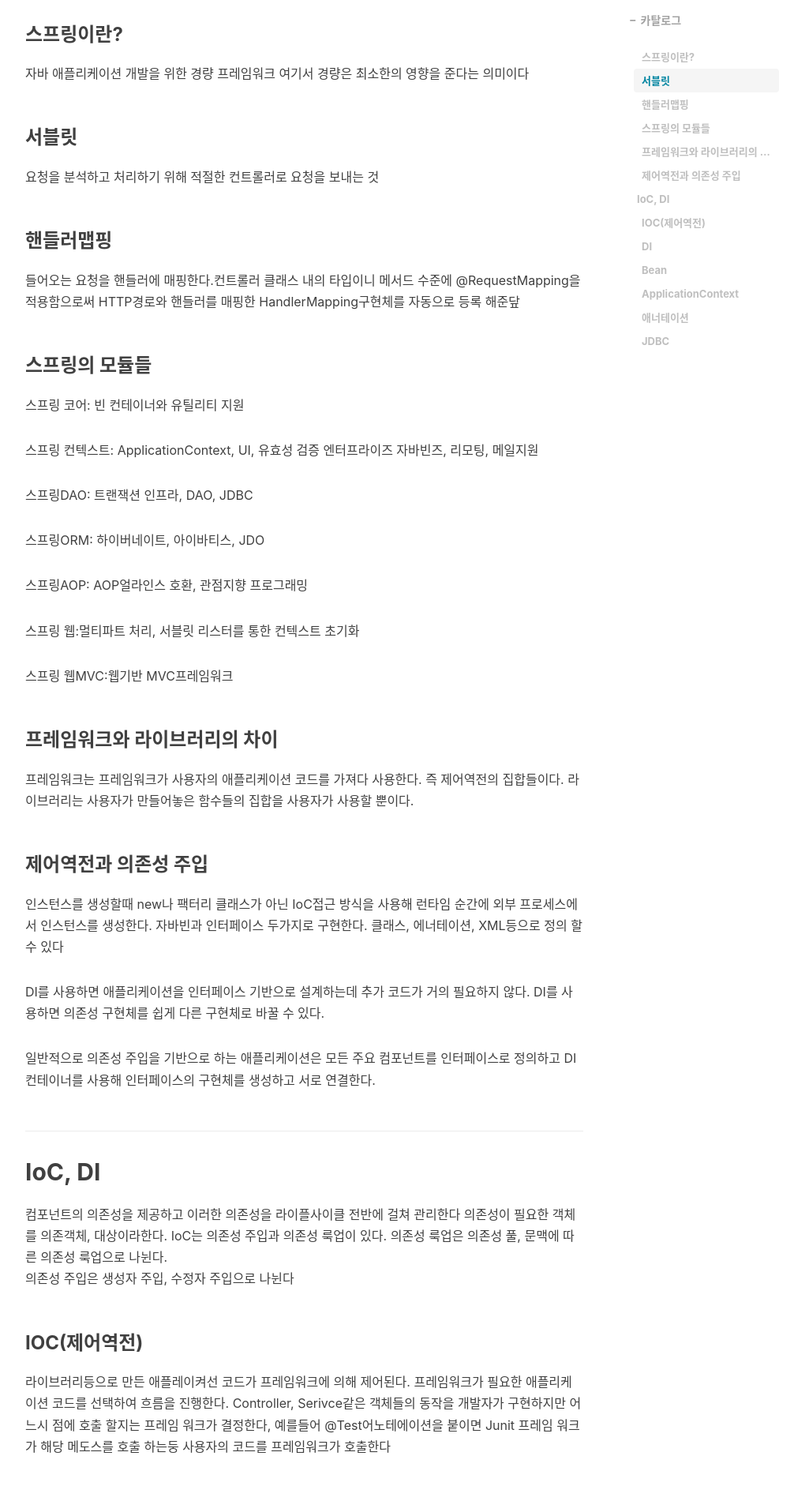
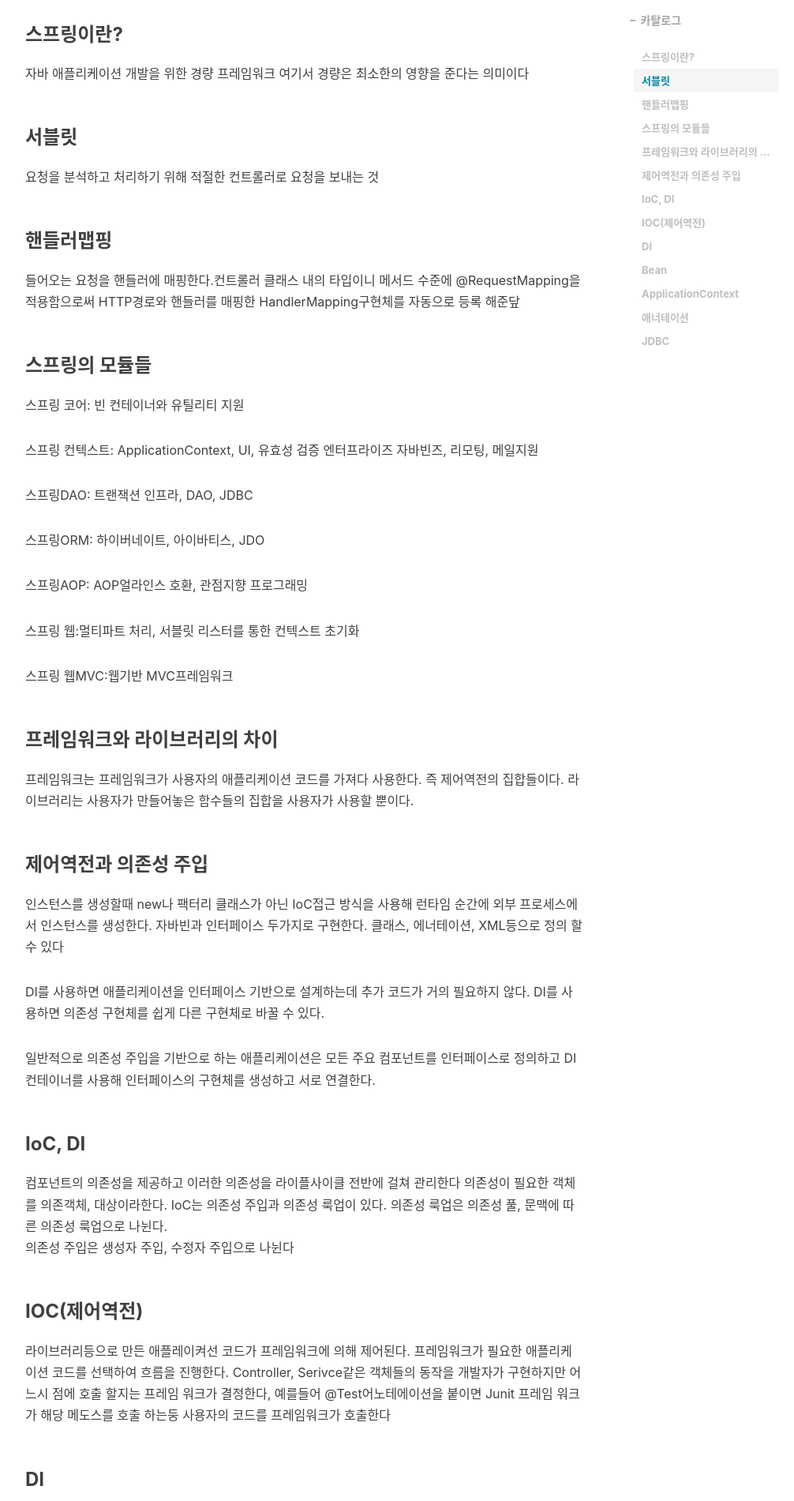
Before and after one commit to H37-J/H37-J.github.io, a Jekyll site: the page built from _posts/spring/2021-09-08-spring(1).markdown, in a window 1280 px wide. Shown: the part 566-2467 px from the top of the page at 79% size, without its empty margins (233-1239 px from the left). Built offline with Jekyll 4.4.1, drawn with Linux system fonts in a browser that asks for light colours; nearby versions of some CDN libraries; comment, search, counter and statistics services are not loaded.

Commit message:
포스팅 업데이트

```diff
--- a/_posts/spring/2021-09-08-spring(1).markdown
+++ b/_posts/spring/2021-09-08-spring(1).markdown
@@ -52,7 +52,7 @@ DI를 사용하면 애플리케이션을 인터페이스 기반으로 설계하
 
 일반적으로 의존성 주입을 기반으로 하는 애플리케이션은 모든 주요 컴포넌트를 인터페이스로 정의하고 DI컨테이너를 사용해 인터페이스의 구현체를 생성하고 서로 연결한다.
 
-## IoC, DI
+### IoC, DI
 
 컴포넌트의 의존성을 제공하고 이러한 의존성을 라이플사이클 전반에 걸쳐 관리한다
 의존성이 필요한 객체를 의존객체, 대상이라한다.
```
